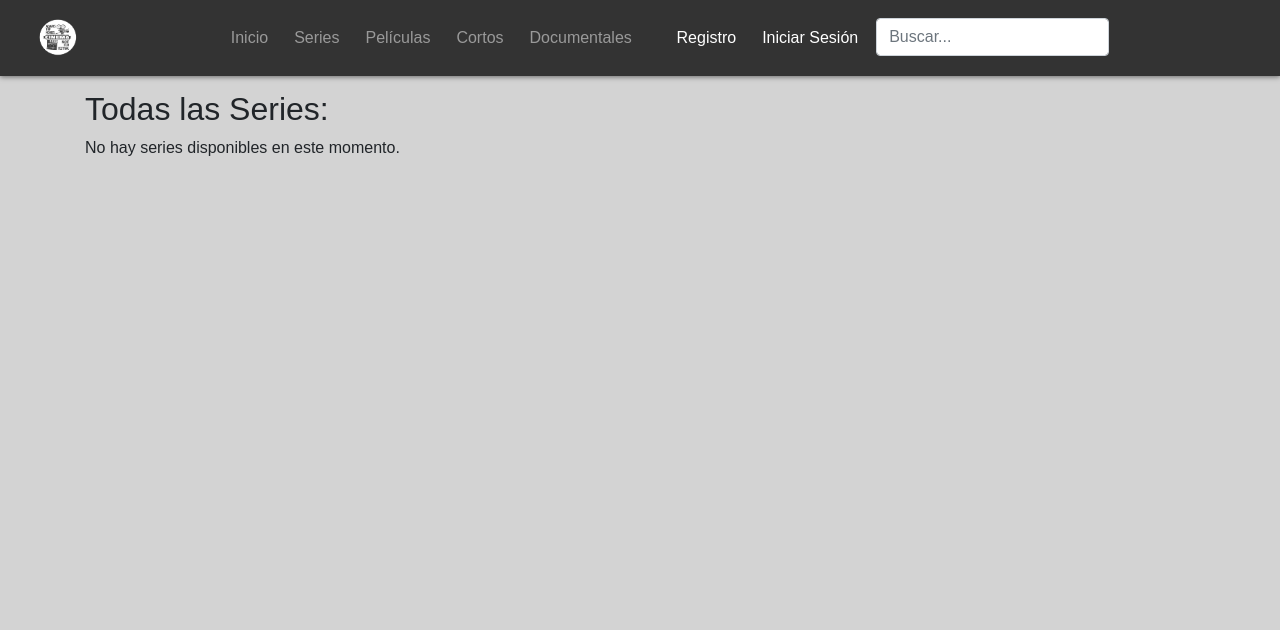
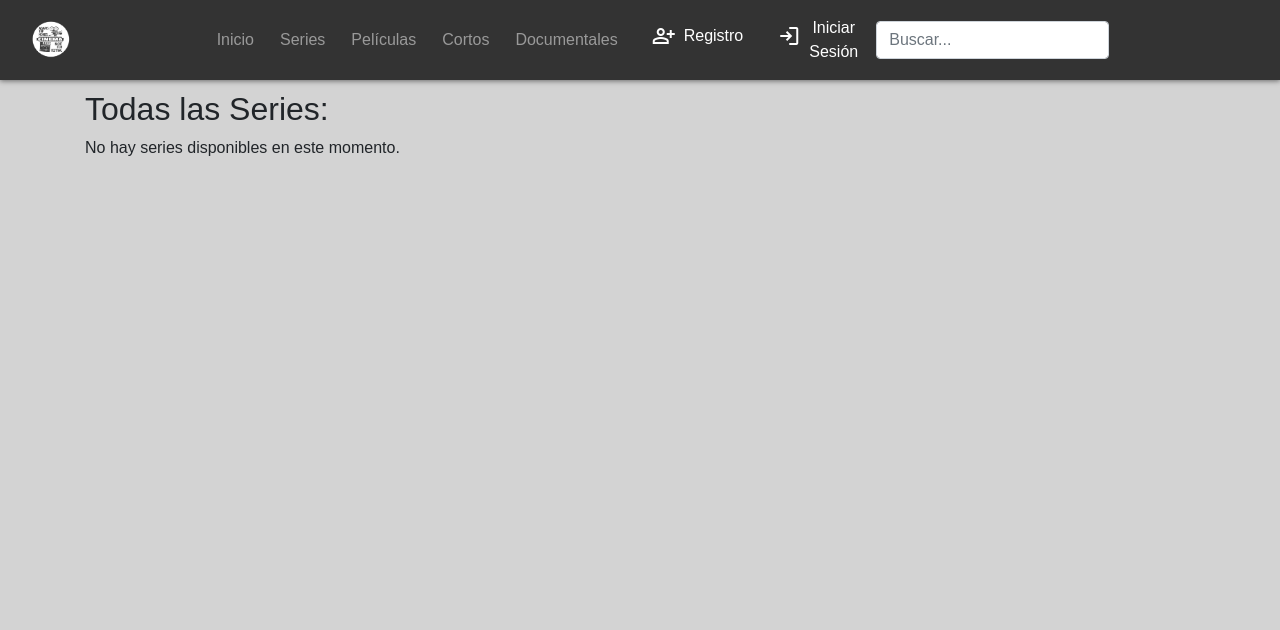
Before and after one commit to thecesar24/VideoFlix_PHP, a PHP site: page /VideoFlix_PHP/Contenido/Series in a window 1280 px wide. Shown: the top 630 px of the page. Run offline with PHP 8.4, Linux system fonts and the light colour scheme; data that the repository does not hold is empty.

Commit message:
21/11 Cambios - César

```diff
--- a/assets/css/style.css
+++ b/assets/css/style.css
@@ -93,6 +93,22 @@
     color: #fff;
 }
 
+.login , .register {
+    display: flex;
+    flex-direction: row;
+    justify-content: center;
+}
+.login p , .register p {
+    margin: 0;
+    height: auto;
+    display: flex;
+    align-items: center;
+}
+
+.buscador {
+    display: flex;
+    align-items: center;
+}
 
 /* -----------------------
    Search
--- a/src/controllers/contenidoController.php
+++ b/src/controllers/contenidoController.php
@@ -52,8 +52,7 @@
             if ($contenido) {
                 $recomendadas = $contenidoModel->get4RandByTipoContenido($tipoContenido);
 
-                ViewController::show('views/contenido/ver.php', ['contenido'=> $contenido,
-                                                                                 'recomendadas' => $recomendadas]);
+                ViewController::show('views/contenido/ver.php', ['contenido'=> $contenido, 'recomendadas' => $recomendadas]);
                 exit();
             } else {
                 ViewController::showError(404);
@@ -64,4 +63,14 @@
             exit();
         }
     }
+
+    public function buscarContenido() {
+        $busqueda = $_POST['busqueda'];
+        $busquedaConComodines = "%".$busqueda."%";
+        $contenidoModel = new ContenidoModel;
+
+        $resultados = $contenidoModel->buscarContenido($busquedaConComodines);
+
+        ViewController::show('views/contenido/buscarContenido.php', ['resultados' => $resultados]);
+    }
 }
--- a/src/models/ContenidoModel.php
+++ b/src/models/ContenidoModel.php
@@ -58,4 +58,23 @@
             echo '<p>Fallo en la conexion: ' . $e->getMessage() . '</p>';
         }
     }
+
+    public function buscarContenido($busqueda) {
+        try {
+            $consulta = "SELECT * FROM contenido WHERE titulo LIKE :busqueda";
+
+            $sentencia = $this->conn->prepare($consulta);
+            $sentencia->bindParam(':busqueda', $busqueda, \PDO::PARAM_STR);
+            $sentencia->execute();
+
+            $resultado = $sentencia->fetchAll(\PDO::FETCH_OBJ);
+
+            return $resultado;
+
+        } catch (\PDOException $e) {
+            echo '<p>Fallo en la conexion: ' . $e->getMessage() . '</p>';
+        }
+    }
+
+
 }
--- a/views/layout/header.php
+++ b/views/layout/header.php
@@ -51,10 +51,16 @@
                     <ul class="navbar-nav ml-auto">
                         <?php if (!Authentication::isUserLogged()) { ?>
                         <li class="nav-item">
-                            <a class="nav-link" id="registro" href="<?= Parameters::$BASE_URL . "Usuario/register" ?>">Registro</a>
+                            <a class="nav-link register" id="registro" href="<?= Parameters::$BASE_URL . "Usuario/register" ?>">
+                                <span class="nav-link material-symbols-outlined" id="iniciar-sesion">person_add</span>
+                                <p>Registro</p>
+                            </a>
                         </li>
                         <li class="nav-item">
-                            <a class="nav-link" id="iniciar-sesion" href="<?= Parameters::$BASE_URL . "Usuario/login" ?>">Iniciar Sesión</a>
+                            <a class="nav-link login" id="iniciar-sesion" href="<?= Parameters::$BASE_URL . "Usuario/login" ?>">
+                                <span class="nav-link material-symbols-outlined" id="iniciar-sesion">login</span>
+                                <p>Iniciar Sesión</p>
+                            </a>
                         </li>
                         <?php }; ?>
                         <?php if (Authentication::isUserLogged()) { ?>
@@ -71,9 +77,9 @@
                         </li>
                         <?php }; ?>
 
-                        <li class="nav-item">
-                            <form class="form-inline my-2 my-lg-0 search-container">
-                                <input class="form-control mr-sm-2" type="search" placeholder="Buscar..." aria-label="Buscar">
+                        <li class="nav-item buscador">
+                            <form class="form-inline my-2 my-lg-0 search-container" action="<?=Parameters::$BASE_URL . "Contenido/buscarContenido"?>" method="post">
+                                <input class="form-control mr-sm-2" type="search" name="busqueda" placeholder="Buscar..." aria-label="Buscar">
                             </form>
                         </li>
                     </ul>
```
Also changed, not shown: views/contenido/buscarContenido.php (added, +61 -0 lines).
